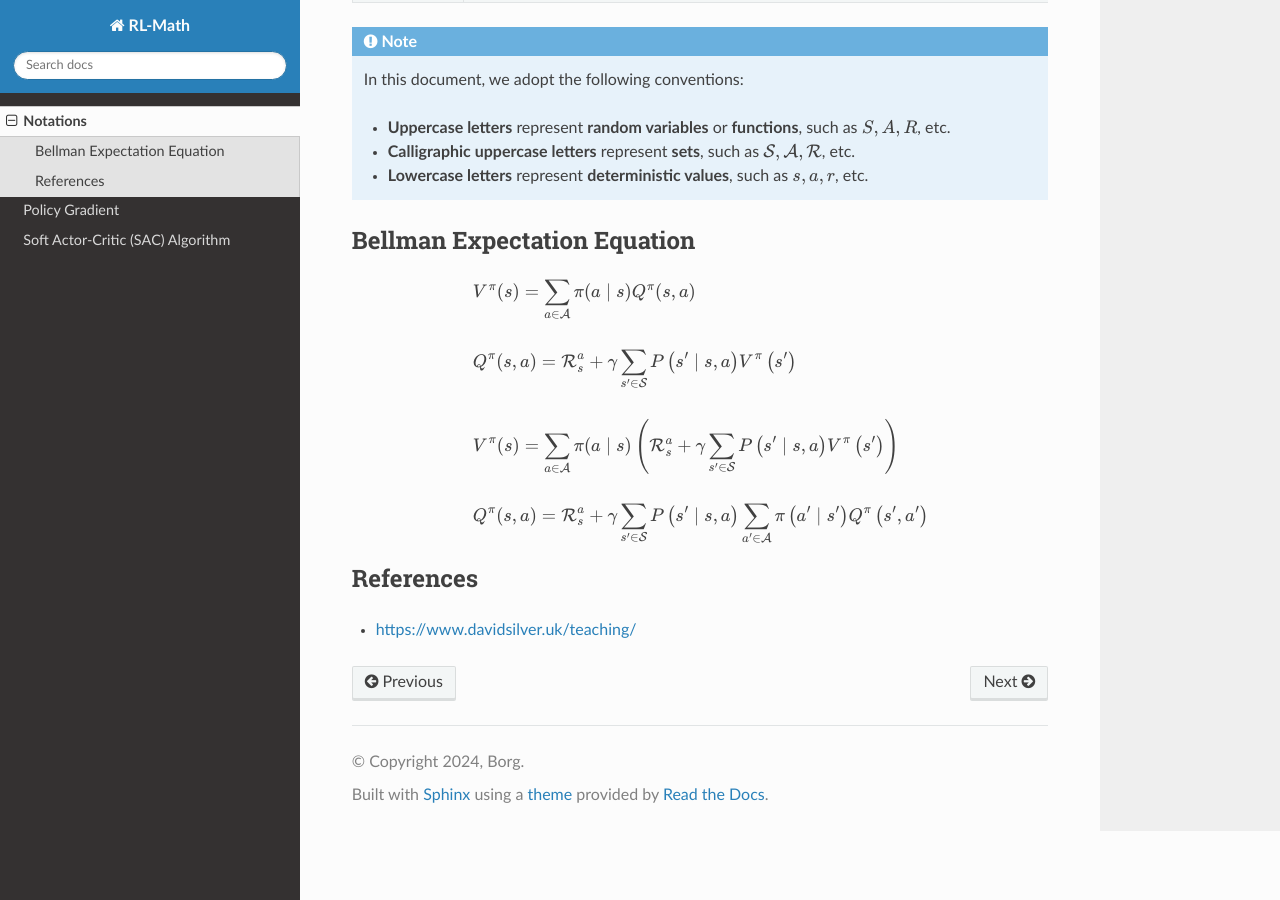
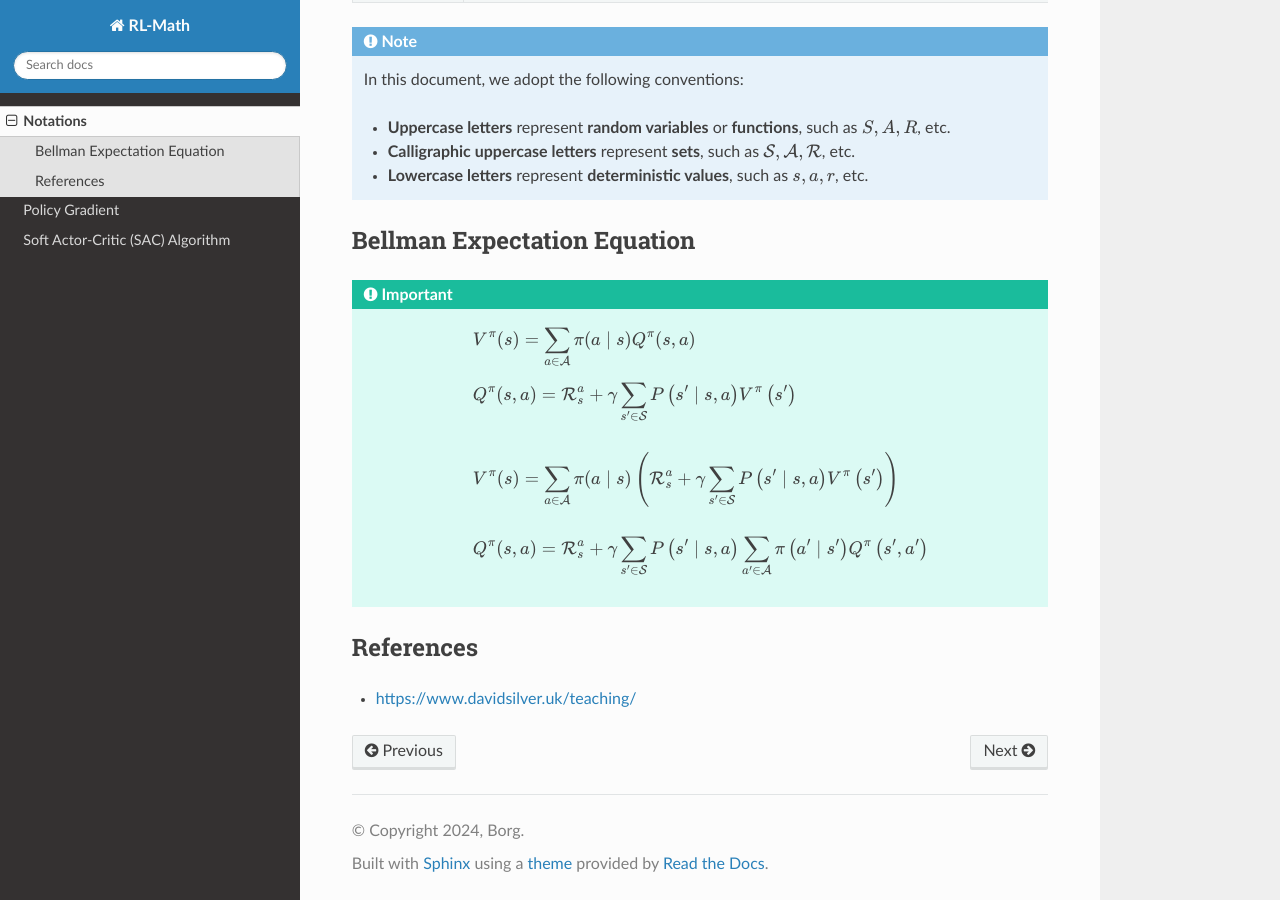
Before and after one commit to boyin96/Reinforcement-Learning-Math, a Sphinx documentation site: the page built from docs/source/symbols.rst, in a window 1280 px wide and 900 px high, scrolled down 790 px. Built offline with Sphinx 7.4.7 and the Read the Docs theme 3.1.0, drawn with Linux system fonts in a browser that asks for light colours.

Commit message:
Update symbols.rst

```diff
--- a/docs/source/symbols.rst
+++ b/docs/source/symbols.rst
@@ -50,17 +50,17 @@ This section provides the notations and definitions commonly used in reinforceme
 
 Bellman Expectation Equation
 ------------------------------
+.. important::
 
-.. math::
-   \begin{aligned}
-   	&V^{\pi}(s)=\sum_{a\in \mathcal{A}}{\pi}(a\mid s)Q^{\pi}(s,a)\\
-   	\\
-   	&Q^{\pi}(s,a)=\mathcal{R} _{s}^{a}+\gamma \sum_{s^{\prime}\in \mathcal{S}}{P}\left( s^{\prime}\mid s,a \right) V^{\pi}\left( s^{\prime} \right)\\
-   	\\
-   	&V^{\pi}(s)=\sum_{a\in \mathcal{A}}{\pi}(a\mid s)\left( \mathcal{R} _{s}^{a}+\gamma \sum_{s^{\prime}\in \mathcal{S}}{P}\left( s^{\prime}\mid s,a \right) V^{\pi}\left( s^{\prime} \right) \right)\\
-   	\\
-   	&Q^{\pi}(s,a)=\mathcal{R} _{s}^{a}+\gamma \sum_{s^{\prime}\in \mathcal{S}}{P}\left( s^{\prime}\mid s,a \right) \sum_{a^{\prime}\in \mathcal{A}}{\pi}\left( a^{\prime}\mid s^{\prime} \right) Q^{\pi}\left( s^{\prime},a^{\prime} \right)\\
-   \end{aligned}
+   .. math::
+      \begin{aligned}
+      	&V^{\pi}(s)=\sum_{a\in \mathcal{A}}{\pi}(a\mid s)Q^{\pi}(s,a)\\[5pt]
+      	&Q^{\pi}(s,a)=\mathcal{R} _{s}^{a}+\gamma \sum_{s^{\prime}\in \mathcal{S}}{P}\left( s^{\prime}\mid s,a \right) V^{\pi}\left( s^{\prime} \right)\\
+      	\\
+      	&V^{\pi}(s)=\sum_{a\in \mathcal{A}}{\pi}(a\mid s)\left( \mathcal{R} _{s}^{a}+\gamma \sum_{s^{\prime}\in \mathcal{S}}{P}\left( s^{\prime}\mid s,a \right) V^{\pi}\left( s^{\prime} \right) \right)\\
+      	\\
+      	&Q^{\pi}(s,a)=\mathcal{R} _{s}^{a}+\gamma \sum_{s^{\prime}\in \mathcal{S}}{P}\left( s^{\prime}\mid s,a \right) \sum_{a^{\prime}\in \mathcal{A}}{\pi}\left( a^{\prime}\mid s^{\prime} \right) Q^{\pi}\left( s^{\prime},a^{\prime} \right)\\
+      \end{aligned}
 
 References
 ----------------
```
